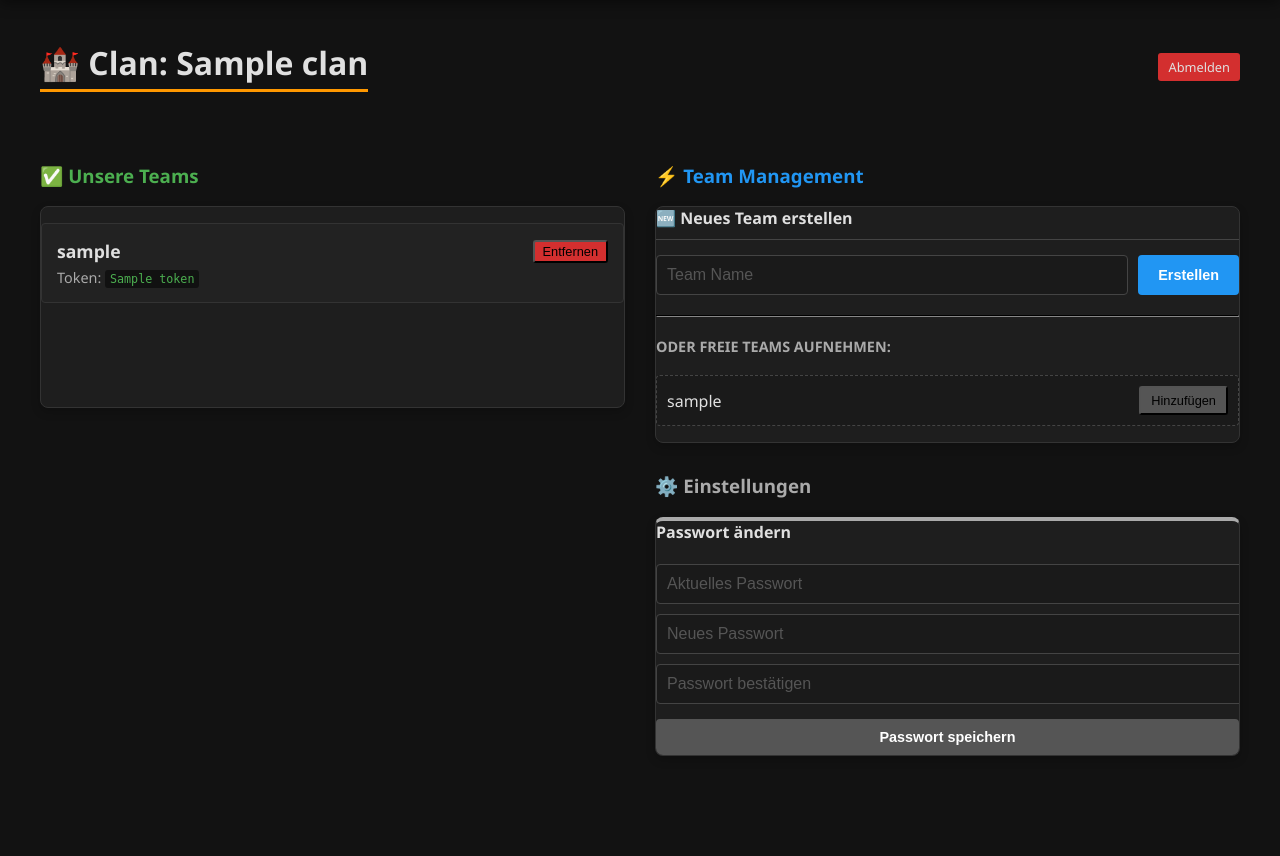
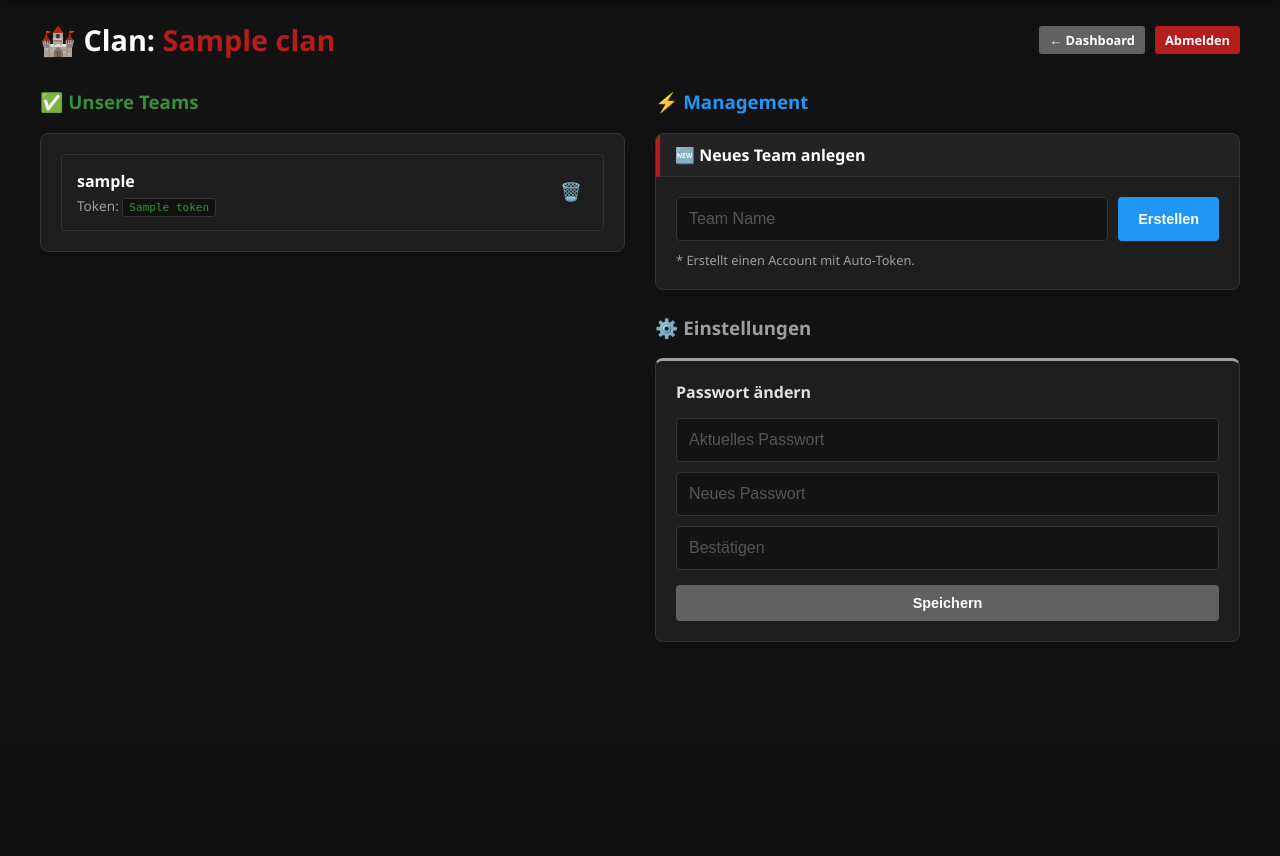
Before and after one commit to kruemmel2704/tournament-2.0, a Flask app: template app/templates/clan_dashboard.html in a window 1280 px wide. Shown: the part 63-919 px from the top of the page. After the commit the page ends 705 px from the top, so only its background shows below. Run offline with Flask 3, Linux system fonts and the light colour scheme; the template is opened without the code that fills it: most values are stand-ins (such as "Sample title", 1, 10 or a date in 2020); parts of the project's set-up code (start-up, migrations or seed data) failed here and were passed over.

Commit message:
clan update

```diff
--- a/app/models.py
+++ b/app/models.py
@@ -18,7 +18,11 @@ class User(UserMixin, db.Model):
     is_admin = db.Column(db.Boolean, default=False)
     is_mod = db.Column(db.Boolean, default=False)
     clan_id = db.Column(db.Integer, db.ForeignKey('clan.id'), nullable=True)
-    team_members = db.relationship('Member', backref='team', lazy=True, cascade="all, delete-orphan")
+
+    # ACHTUNG: Hier gab es eine Dopplung im Original-Code. Ich habe sie umbenannt:
+    # Alte/Alternative Member Struktur (Member Klasse)
+    legacy_members = db.relationship('Member', backref='team', lazy=True, cascade="all, delete-orphan")
+    # Aktuelle TeamMember Struktur (TeamMember Klasse)
     team_members = db.relationship('TeamMember', backref='owner', lazy=True)
 
 class TeamMember(db.Model):
--- a/app/templates/clan_dashboard.html
+++ b/app/templates/clan_dashboard.html
@@ -2,80 +2,77 @@
 
 {% block content %}
 <div class="container">
-    <div style="display: flex; justify-content: space-between; align-items: center; margin-bottom: 30px;">
-        <h1 style="border-bottom: 3px solid #ff9800; padding-bottom: 5px;">
-            🏰 Clan: {{ clan.name }}
+
+    <div style="display: flex; justify-content: space-between; align-items: center; margin-bottom: 30px; flex-wrap: wrap; gap: 15px;">
+        <h1 style="margin: 0; font-size: 1.8rem; color: #fff;">
+            🏰 Clan: <span style="color: var(--primary);">{{ clan.name }}</span>
         </h1>
-        <a href="{{ url_for('auth.logout') }}" class="btn-small" style="background: #d32f2f;">Abmelden</a>
+        <div style="display: flex; gap: 10px;">
+            <a href="{{ url_for('main.dashboard') }}" class="btn btn-secondary btn-small">&larr; Dashboard</a>
+            <a href="{{ url_for('auth.logout') }}" class="btn btn-small" style="background: var(--primary);">Abmelden</a>
+        </div>
     </div>
 
-    <div style="display: grid; grid-template-columns: 1fr 1fr; gap: 30px;">
+    <div style="display: grid; grid-template-columns: repeat(auto-fit, minmax(350px, 1fr)); gap: 30px;">
 
         <div>
-            <h3 style="color: #4caf50;">✅ Unsere Teams</h3>
-            <div class="card" style="min-height: 200px;">
+            <h3 style="color: var(--success); margin-top: 0;">✅ Unsere Teams</h3>
+            <div class="card">
+                <div class="card-body">
                     {% if clan.members %}
-                    <ul style="list-style: none; padding: 0;">
+                        <ul class="item-list" style="border: 1px solid var(--border-color); border-radius: 4px;">
                             {% for member in clan.members %}
-                        <li style="background: #222; padding: 15px; margin-bottom: 10px; border-radius: 4px; border: 1px solid #333;">
-                            <div style="display: flex; justify-content: space-between; align-items: center; margin-bottom: 5px;">
-                                <span style="font-weight: bold; font-size: 1.1em;">{{ member.username }}</span>
-                                <form action="{{ url_for('main.clan_remove_member', user_id=member.id) }}" method="POST" onsubmit="return confirm('Team wirklich aus dem Clan werfen?');">
-                                    <button type="submit" class="btn-small" style="background: #d32f2f; padding: 2px 8px; font-size: 0.8rem;">Entfernen</button>
+                            {% if not member.is_clan_admin %}
+                            <li class="item-row">
+                                <div style="flex: 1;">
+                                    <div style="font-weight: bold; font-size: 1rem; color: #fff;">{{ member.username }}</div>
+                                    <div style="font-size: 0.85em; color: var(--text-muted); margin-top: 4px;">
+                                        Token: <code style="color: var(--success); background: #111; padding: 2px 6px; border-radius: 3px; border: 1px solid #333;">{{ member.token }}</code>
+                                    </div>
+                                </div>
+                                <form action="{{ url_for('main.clan_remove_member', user_id=member.id) }}" method="POST" onsubmit="return confirm('Team entfernen?');">
+                                    <button type="submit" class="btn-icon" style="color: var(--danger);">🗑️</button>
                                 </form>
-                            </div>
-                            <div style="font-size: 0.9em; color: #aaa;">
-                                Token: <code style="color: #4caf50; background: #111; padding: 2px 5px; border-radius: 3px;">{{ member.token }}</code>
-                            </div>
                             </li>
+                            {% endif %}
                             {% endfor %}
                         </ul>
                     {% else %}
-                    <p style="color: #aaa; font-style: italic; padding: 20px; text-align: center;">
-                        Noch keine Teams erstellt. <br>Nutze das Formular rechts 👉
-                    </p>
+                        <p style="color: var(--text-muted); font-style: italic; text-align: center;">Keine Teams.</p>
                     {% endif %}
+                </div>
             </div>
         </div>
 
         <div>
-            <h3 style="color: #2196f3;">⚡ Team Management</h3>
-            <div class="card" style="margin-bottom: 30px;">
-                <h4 style="margin-top: 0; border-bottom: 1px solid #444; padding-bottom: 10px; margin-bottom: 15px;">🆕 Neues Team erstellen</h4>
-                <form action="{{ url_for('main.clan_create_team') }}" method="POST" style="display: flex; gap: 10px; margin-bottom: 20px;">
-                    <input type="text" name="team_name" placeholder="Team Name" required
-                           style="flex: 1; padding: 10px; background: #1a1a1a; border: 1px solid #444; color: white; border-radius: 4px;">
+            <h3 style="color: #2196f3; margin-top: 0;">⚡ Management</h3>
+
+            <div class="card" style="margin-bottom: 25px;">
+                <div class="card-header" style="background: #232323; padding: 10px 15px;">
+                    <h4 style="margin: 0; font-size: 1rem; color: #fff;">🆕 Neues Team anlegen</h4>
+                </div>
+                <div class="card-body">
+                    <form action="{{ url_for('main.clan_create_team') }}" method="POST" style="display: flex; gap: 10px;">
+                        <input type="text" name="team_name" placeholder="Team Name" required style="flex: 1; box-sizing: border-box;">
                         <button type="submit" class="btn" style="background: #2196f3;">Erstellen</button>
                     </form>
-
-                <hr style="border-color: #333; margin: 20px 0;">
-
-                <h4 style="color: #aaa; font-size: 0.9rem; text-transform: uppercase;">Oder freie Teams aufnehmen:</h4>
-                {% if free_agents %}
-                    <ul style="list-style: none; padding: 0;">
-                        {% for agent in free_agents %}
-                        <li style="background: #1a1a1a; padding: 10px; margin-bottom: 10px; display: flex; justify-content: space-between; align-items: center; border: 1px dashed #444; border-radius: 4px;">
-                            <span>{{ agent.username }}</span>
-                            <form action="{{ url_for('main.clan_add_member', user_id=agent.id) }}" method="POST">
-                                <button type="submit" class="btn-small" style="background: #555;">Hinzufügen</button>
-                            </form>
-                        </li>
-                        {% endfor %}
-                    </ul>
-                {% else %}
-                    <p style="color: #666; font-style: italic; font-size: 0.9em;">Momentan keine clanlosen Teams verfügbar.</p>
-                {% endif %}
+                    <div style="margin-top: 10px; font-size: 0.8rem; color: var(--text-muted);">
+                        * Erstellt einen Account mit Auto-Token.
+                    </div>
+                </div>
             </div>
 
-            <h3 style="color: #aaa;">⚙️ Einstellungen</h3>
-            <div class="card" style="border-top: 4px solid #aaa;">
-                <h4 style="margin-top: 0;">Passwort ändern</h4>
+            <h3 style="color: var(--text-muted); margin-top: 0;">⚙️ Einstellungen</h3>
+            <div class="card" style="border-top: 3px solid var(--text-muted);">
+                <div class="card-body">
+                    <h4 style="margin-top: 0; margin-bottom: 15px;">Passwort ändern</h4>
                     <form action="{{ url_for('main.clan_change_password') }}" method="POST">
-                    <input type="password" name="current_password" placeholder="Aktuelles Passwort" required style="width: 100%; padding: 10px; margin-bottom: 10px; background: #1a1a1a; border: 1px solid #444; color: white; border-radius: 4px;">
-                    <input type="password" name="new_password" placeholder="Neues Passwort" required style="width: 100%; padding: 10px; margin-bottom: 10px; background: #1a1a1a; border: 1px solid #444; color: white; border-radius: 4px;">
-                    <input type="password" name="confirm_password" placeholder="Passwort bestätigen" required style="width: 100%; padding: 10px; margin-bottom: 15px; background: #1a1a1a; border: 1px solid #444; color: white; border-radius: 4px;">
-                    <button type="submit" class="btn" style="background: #555; width: 100%;">Passwort speichern</button>
+                        <input type="password" name="current_password" placeholder="Aktuelles Passwort" required style="width: 100%; box-sizing: border-box; margin-bottom: 10px;">
+                        <input type="password" name="new_password" placeholder="Neues Passwort" required style="width: 100%; box-sizing: border-box; margin-bottom: 10px;">
+                        <input type="password" name="confirm_password" placeholder="Bestätigen" required style="width: 100%; box-sizing: border-box; margin-bottom: 15px;">
+                        <button type="submit" class="btn btn-secondary" style="width: 100%;">Speichern</button>
                     </form>
+                </div>
             </div>
         </div>
 
```
Also changed, not shown: app/routes/auth.py (+54 -28 lines), app/routes/main.py (+108 -89 lines), app/utils.py (+30 -5 lines). Lines whose indentation alone changed are shown as unchanged.
